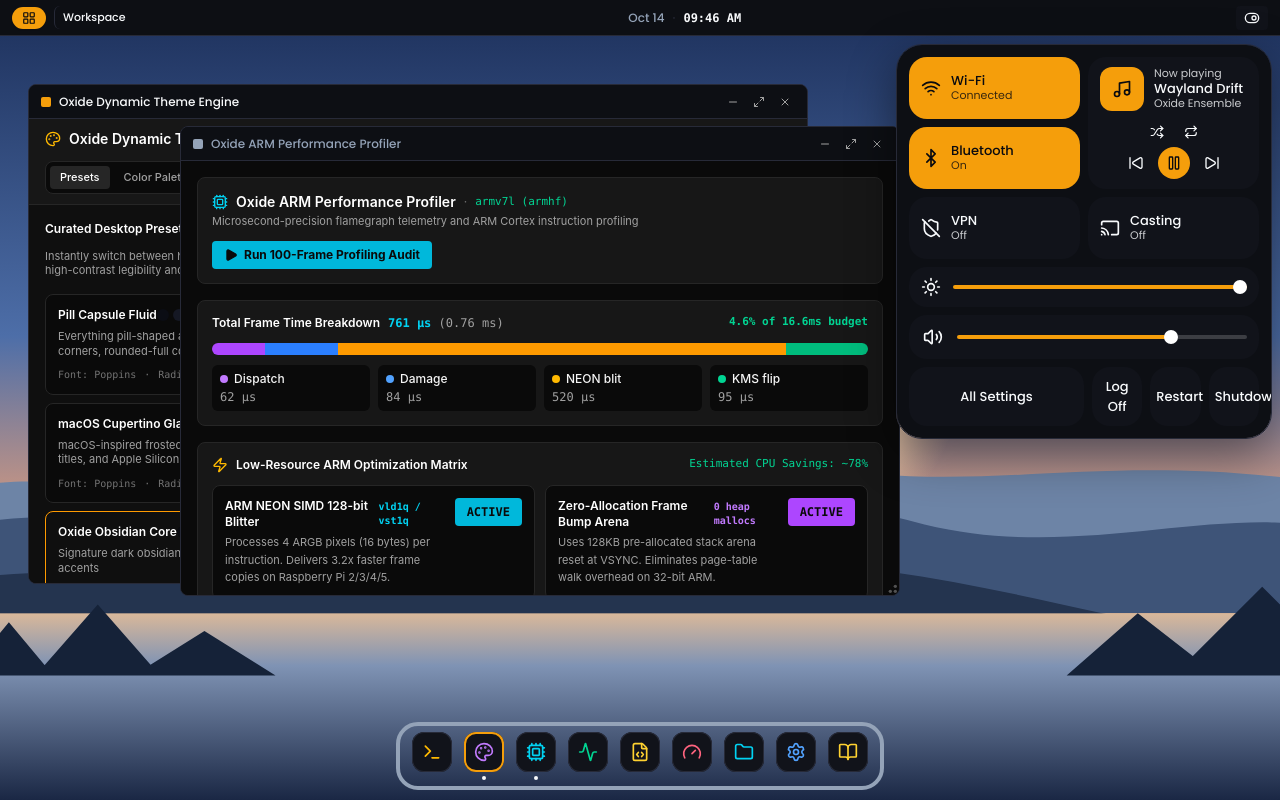
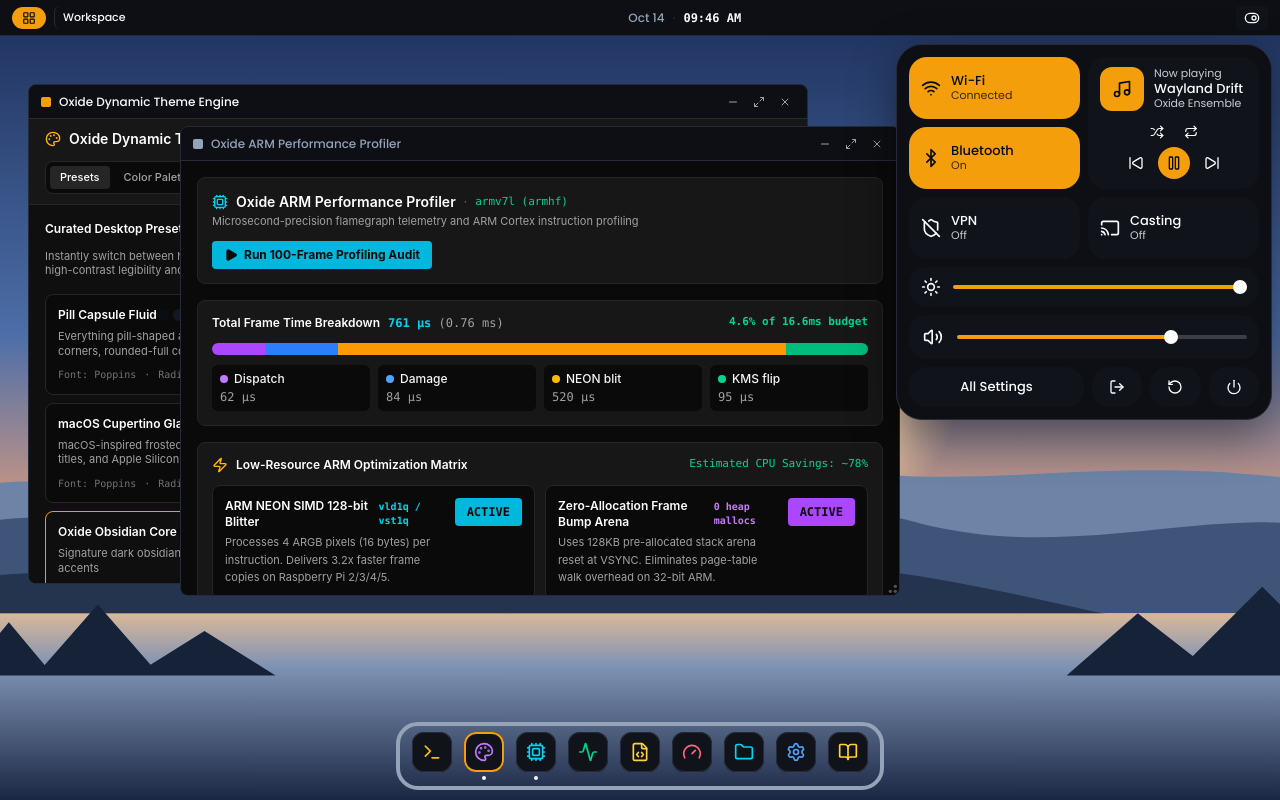
Before and after one commit to azevedomedia0/Patina, a Next.js app: page / in a window 1280 px wide. Both pictures are taken after a click on the button 1251 px from the left and 17 px from the top of the page. Built offline with nearby package versions, Linux system fonts and the light colour scheme.

Commit message:
Keep the quick settings session buttons as icons.
Restores the log off, restart, and shutdown icons so the narrower 23.5rem panel still fits those controls on one row.

Co-authored-by: Steven Azevedo <azevedomedia0@users.noreply.github.com>

```diff
--- a/components/desktop/QuickSettings.tsx
+++ b/components/desktop/QuickSettings.tsx
@@ -2,7 +2,7 @@
 
 import React, { useRef, useState } from 'react';
 import { DEConfig, AppId } from '@/lib/oxide-types';
-import { Volume2, VolumeX, Sun, SunDim, Cast, Wifi, WifiOff, Bluetooth, BluetoothOff, Shield, ShieldOff, Play, Pause, SkipBack, SkipForward, Shuffle, Repeat, Repeat1, Music } from 'lucide-react';
+import { Volume2, VolumeX, Sun, SunDim, Cast, Wifi, WifiOff, Bluetooth, BluetoothOff, Shield, ShieldOff, Play, Pause, SkipBack, SkipForward, Shuffle, Repeat, Repeat1, Music, LogOut, RotateCcw, Power } from 'lucide-react';
 
 export type SessionAction = 'log-off' | 'restart' | 'shutdown';
 
@@ -205,7 +205,7 @@ export default function QuickSettings({
     onSessionAction(action);
   };
   const sessionButtonClass =
-    'min-w-0 flex-1 rounded-[18px] px-1.5 py-2.5 text-[13px] font-medium transition-colors hover:brightness-110';
+    'flex min-w-0 flex-1 items-center justify-center rounded-[18px] px-1.5 py-2.5 text-[13px] font-medium transition-colors hover:brightness-110';
 
   return (
     <div
@@ -360,27 +360,33 @@ export default function QuickSettings({
         </button>
         <button
           type="button"
+          aria-label="Log Off"
+          title="Log Off"
           onClick={() => runSession('log-off')}
           style={{ backgroundColor: idleBg, color: idleColor }}
           className={sessionButtonClass}
         >
-          Log Off
+          <LogOut className="h-4 w-4" aria-hidden="true" />
         </button>
         <button
           type="button"
+          aria-label="Restart"
+          title="Restart"
           onClick={() => runSession('restart')}
           style={{ backgroundColor: idleBg, color: idleColor }}
           className={sessionButtonClass}
         >
-          Restart
+          <RotateCcw className="h-4 w-4" aria-hidden="true" />
         </button>
         <button
           type="button"
+          aria-label="Shutdown"
+          title="Shutdown"
           onClick={() => runSession('shutdown')}
           style={{ backgroundColor: idleBg, color: idleColor }}
           className={sessionButtonClass}
         >
-          Shutdown
+          <Power className="h-4 w-4" aria-hidden="true" />
         </button>
       </div>
     </div>
```
